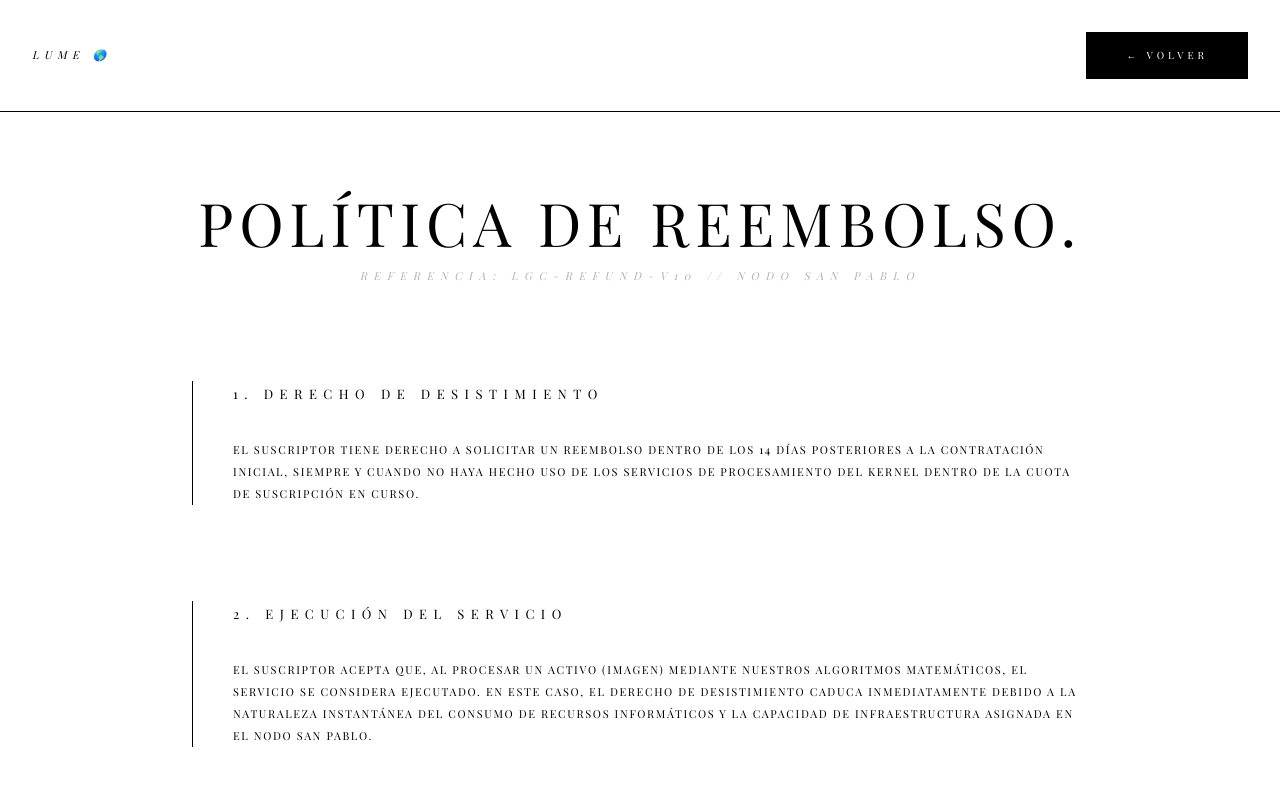
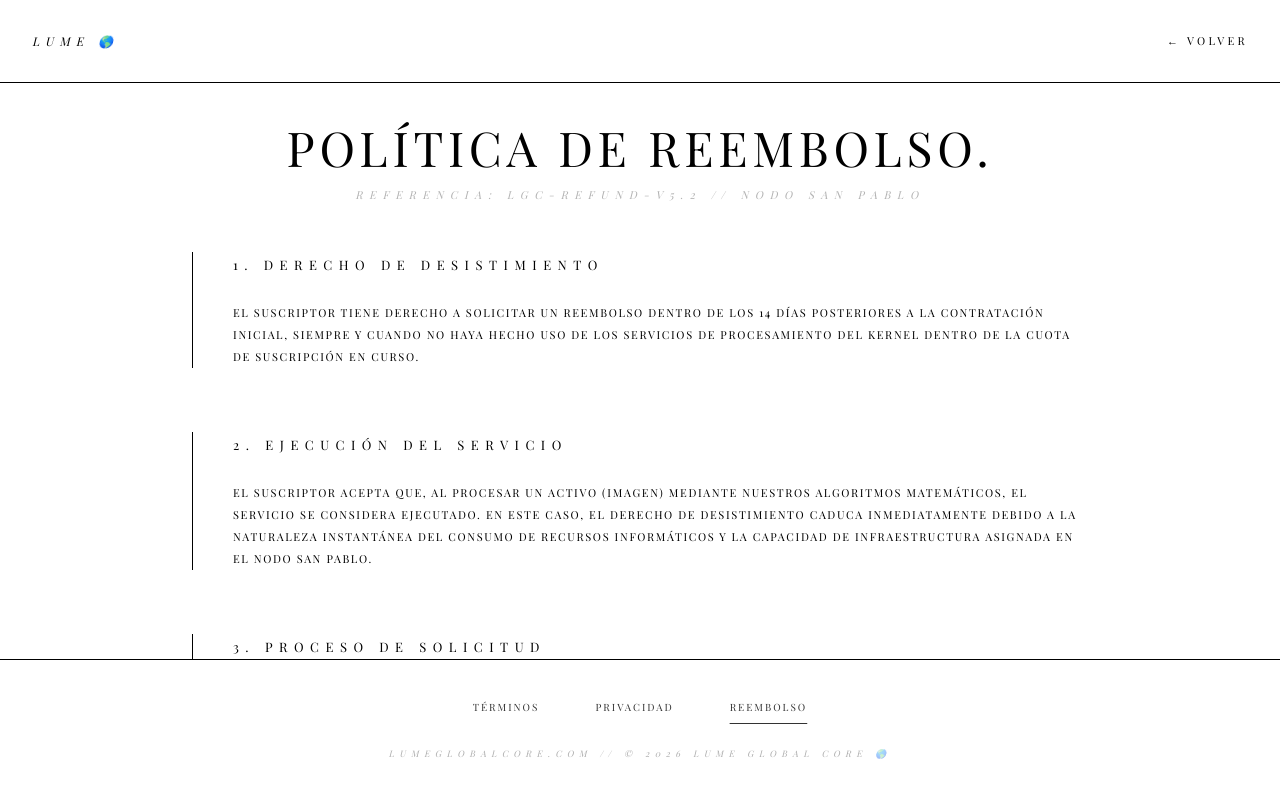
Before and after one commit to lumeglobal10-prog/lume-global-core, a Next.js app: page /refund in a window 1280 px wide. Built offline with nearby package versions, Linux system fonts and the light colour scheme; a web font is replaced by a local one.

Commit message:
Update page.tsx

```diff
--- a/app/refund/page.tsx
+++ b/app/refund/page.tsx
@@ -8,59 +8,59 @@ export default function RefundPage() {
   const siteName = "LUME 🌎";
 
   return (
-    <main className="min-h-screen bg-[#FFFFFF] text-black flex flex-col justify-between overflow-x-hidden uppercase tracking-[0.2em]">
+    // 📐 REQUERIMIENTO 2: VIEWPORT "ZERO-SCROLL" (100VH)
+    <main className="h-screen w-full bg-[#FFFFFF] text-black flex flex-col justify-between overflow-hidden uppercase tracking-[0.2em] zero-scroll">
 
-      {/* NAVEGACIÓN: ESTÉTICA RECTA V5.1 */}
+      {/* 🏛️ REQUERIMIENTO 2: LOGO IZQUIERDA / PALABRA DE ACCIÓN DERECHA */}
       <nav className="w-full p-8 flex justify-between items-center shrink-0 z-50 border-b border-black">
-        <div className="text-[11px] font-[300] tracking-[0.5em] italic font-serif">{siteName}</div>
+        <div className="text-[12px] font-[300] tracking-[0.5em] italic font-serif">{siteName}</div>
         <button
           onClick={() => router.back()}
-          className="bg-black text-white px-10 py-4 text-[10px] font-[300] tracking-[0.4em] transition-none rounded-none font-serif"
+          className="text-black text-[11px] font-[300] tracking-[0.3em] transition-none font-serif border-none bg-none p-0 cursor-pointer"
         >
           ← VOLVER
         </button>
       </nav>
 
-      <section className="flex-grow flex flex-col items-center py-20 px-6">
+      <section className="flex-grow flex flex-col items-center py-10 px-6 overflow-y-auto custom-scrollbar">
         <article className="max-w-4xl w-full">
-          {/* TÍTULO: PLAYFAIR DISPLAY 300 / LUJO MINIMALISTA */}
-          <h1 className="text-4xl md:text-6xl font-[300] tracking-[0.1em] leading-tight mb-4 text-center uppercase font-serif">
+          <h1 className="text-4xl md:text-5xl font-[300] tracking-[0.1em] leading-tight mb-4 text-center uppercase font-serif">
             POLÍTICA DE REEMBOLSO.
           </h1>
-          <p className="text-[11px] font-[300] text-black/30 tracking-[0.6em] text-center mb-24 italic font-serif">
-            REFERENCIA: LGC-REFUND-V10 // NODO SAN PABLO
+          <p className="text-[11px] font-[300] text-black/30 tracking-[0.6em] text-center mb-12 italic font-serif uppercase">
+            REFERENCIA: LGC-REFUND-V5.2 // NODO SAN PABLO
           </p>
 
-          <div className="space-y-24 text-[11px] font-[300] leading-loose tracking-[0.15em] font-serif">
+          <div className="space-y-16 text-[11px] font-[300] leading-loose tracking-[0.15em] font-serif">
             <section className="border-l border-black pl-10">
-              <h2 className="text-[13px] font-[400] tracking-[0.5em] mb-8">
+              <h2 className="text-[13px] font-[400] tracking-[0.5em] mb-6">
                 1. DERECHO DE DESISTIMIENTO
               </h2>
-              <p className="text-black">
+              <p className="text-black uppercase">
                 EL SUSCRIPTOR TIENE DERECHO A SOLICITAR UN REEMBOLSO DENTRO DE LOS 14 DÍAS POSTERIORES A LA CONTRATACIÓN INICIAL, SIEMPRE Y CUANDO NO HAYA HECHO USO DE LOS SERVICIOS DE PROCESAMIENTO DEL KERNEL DENTRO DE LA CUOTA DE SUSCRIPCIÓN EN CURSO.
               </p>
             </section>
 
             <section className="border-l border-black pl-10">
-              <h2 className="text-[13px] font-[400] tracking-[0.5em] mb-8">
+              <h2 className="text-[13px] font-[400] tracking-[0.5em] mb-6">
                 2. EJECUCIÓN DEL SERVICIO
               </h2>
-              <p className="text-black">
+              <p className="text-black uppercase">
                 EL SUSCRIPTOR ACEPTA QUE, AL PROCESAR UN ACTIVO (IMAGEN) MEDIANTE NUESTROS ALGORITMOS MATEMÁTICOS, EL SERVICIO SE CONSIDERA EJECUTADO. EN ESTE CASO, EL DERECHO DE DESISTIMIENTO CADUCA INMEDIATAMENTE DEBIDO A LA NATURALEZA INSTANTÁNEA DEL CONSUMO DE RECURSOS INFORMÁTICOS Y LA CAPACIDAD DE INFRAESTRUCTURA ASIGNADA EN EL NODO SAN PABLO.
               </p>
             </section>
 
             <section className="border-l border-black pl-10">
-              <h2 className="text-[13px] font-[400] tracking-[0.5em] mb-8">
+              <h2 className="text-[13px] font-[400] tracking-[0.5em] mb-6">
                 3. PROCESO DE SOLICITUD
               </h2>
-              <p className="text-black">
+              <p className="text-black uppercase">
                 LAS SUSCRIPCIONES PUEDEN CANCELARSE EN CUALQUIER MOMENTO PARA EVITAR RENOVACIONES FUTURAS. PARA SOLICITAR EL REEMBOLSO DE UNA SUSCRIPCIÓN NO UTILIZADA, EL USUARIO DEBERÁ ENVIAR UNA NOTIFICACIÓN VÍA CORREO ELECTRÓNICO A REEMBOLSO@LUMEGLOBALCORE.COM CON COPIA A LA PLATAFORMA DE PAGOS BAJO LA AUTORIDAD DE ALE.
               </p>
             </section>
 
-            <div className="pt-24 text-center">
-              <p className="text-[9px] font-[300] tracking-[0.5em] text-black/30 italic font-serif">
+            <div className="pt-12 text-center">
+              <p className="text-[9px] font-[300] tracking-[0.5em] text-black/30 italic uppercase font-serif">
                 LUME GLOBAL CORE ES UNA MARCA COMERCIAL OPERADA POR JORGE ALEJANDRO DELLARIA (LUME.GLOBAL).
               </p>
             </div>
@@ -68,20 +68,19 @@ export default function RefundPage() {
         </article>
       </section>
 
-      {/* FOOTER: ESTÉTICA RECTA LUME V5.1 */}
-      <footer className="w-full p-12 border-t border-black flex flex-col items-center gap-10 bg-white">
-        <div className="flex flex-wrap justify-center gap-14 text-[10px] font-[300] tracking-[0.3em] font-serif">
-          <Link href="/terms" className="text-black/40 transition-none">
+      <footer className="w-full p-10 border-t border-black flex flex-col items-center gap-8 shrink-0 bg-white">
+        <div className="flex flex-wrap justify-center gap-14 text-[10px] font-[300] tracking-[0.3em] font-serif uppercase">
+          <Link href="/terms/" className="text-black/40 transition-none hover:text-black">
             TÉRMINOS
           </Link>
-          <Link href="/privacy" className="text-black/40 transition-none">
+          <Link href="/privacy/" className="text-black/40 transition-none hover:text-black">
             PRIVACIDAD
           </Link>
-          <Link href="/refund" className="text-black underline underline-offset-[12px] decoration-[1px]">
+          <Link href="/refund/" className="text-black underline underline-offset-[12px] decoration-[1px]">
             REEMBOLSO
           </Link>
         </div>
-        <p className="text-[9px] font-[300] text-black/10 tracking-[0.6em] italic uppercase font-serif">
+        <p className="text-[9px] font-[300] text-[#333] opacity-40 tracking-[0.6em] italic uppercase font-serif">
           LUMEGLOBALCORE.COM // © 2026 LUME GLOBAL CORE 🌎
         </p>
       </footer>
```
